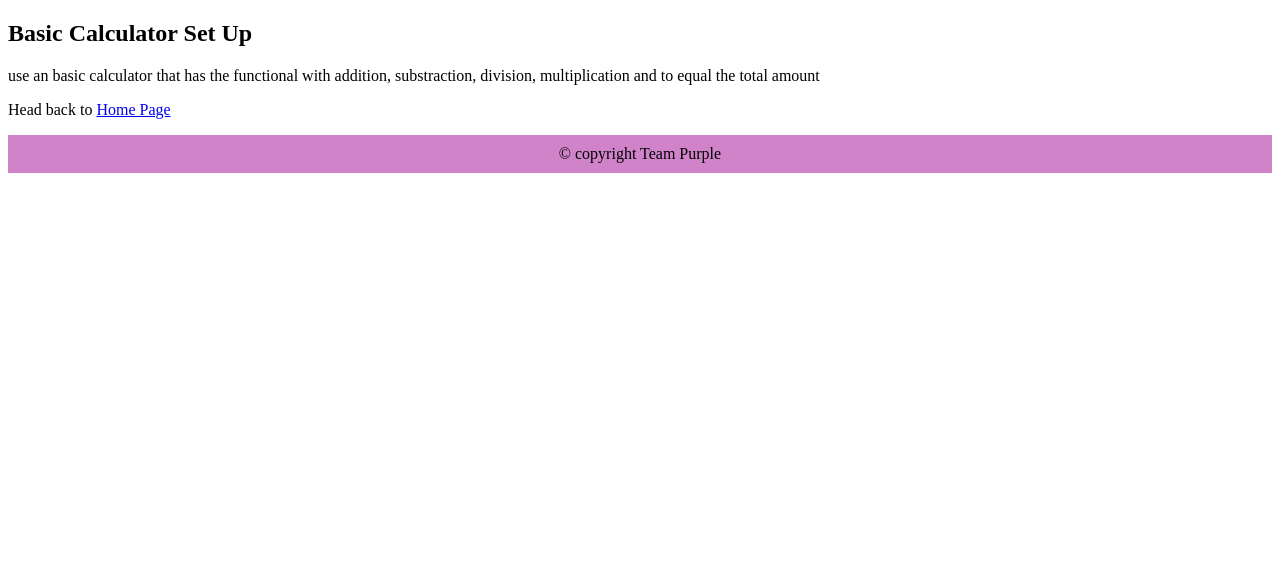
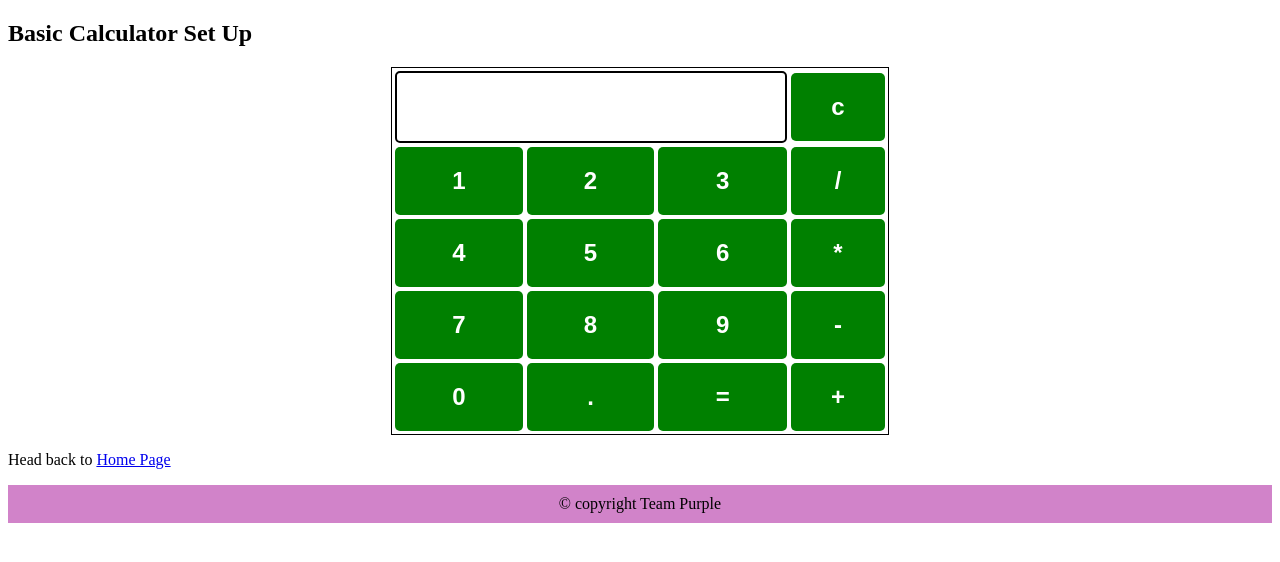
Before and after one commit to Tashenea/tashenea.github.io, a plain HTML site: page basic_calc.html in a window 1280 px wide. Drawn offline with Linux system fonts and the light colour scheme.

Commit message:
Basic Calculator Set up
updated the basic_calc.html
updated the style,css
updated the project updates
updated the index

```diff
--- a/basic_calc.html
+++ b/basic_calc.html
@@ -22,7 +22,39 @@
 
 <body>
     <h2> Basic Calculator Set Up</h2>
-    <p> use an basic calculator that has the functional with addition, substraction, division, multiplication and to equal the total amount</p>
+    <table id="calcu">
+        <tr>
+            <td colspan="3">
+                <input type="text" id="result">
+            </td>
+            <td><input type="button" value="c"></td>
+        </tr>
+
+        <tr>
+            <td><input type="button" value="1"></td>
+            <td><input type="button" value="2"></td>
+            <td><input type="button" value="3"></td>
+            <td><input type="button" value="/"></td>
+        </tr>
+        <tr>
+            <td><input type="button" value="4"></td>
+            <td><input type="button" value="5"></td>
+            <td><input type="button" value="6"></td>
+            <td><input type="button" value="*"></td>
+        </tr>
+        <tr>
+            <td><input type="button" value="7"></td>
+            <td><input type="button" value="8"></td>
+            <td><input type="button" value="9"></td>
+            <td><input type="button" value="-"></td>
+        </tr>
+        <tr>
+            <td><input type="button" value="0"></td>
+            <td><input type="button" value="."></td>
+            <td><input type="button" value="="></td>
+            <td><input type="button" value="+"></td>
+        </tr>
+    </table>
     <p> Head back to  <a href="https://tashenea.github.io/"> Home Page  </a> </p>
 
 
--- a/style.css
+++ b/style.css
@@ -40,3 +40,28 @@
       width: 100%;
     }
   }
+  table {
+    border: 1px solid black;
+    margin-left: auto;
+    margin-right: auto;
+}
+
+input[type="button"] {
+    width: 100%;
+    padding: 20px 40px;
+    background-color: green;
+    color: white;
+    font-size: 24px;
+    font-weight: bold;
+    border: none;
+    border-radius: 5px;
+}
+
+input[type="text"] {
+    padding: 20px 30px;
+    font-size: 24px;
+    font-weight: bold;
+    border: none;
+    border-radius: 5px;
+    border: 2px solid black;
+}
```
Also changed, not shown: Project_updates.html (+15 -0 lines), index.html (+2 -2 lines).
